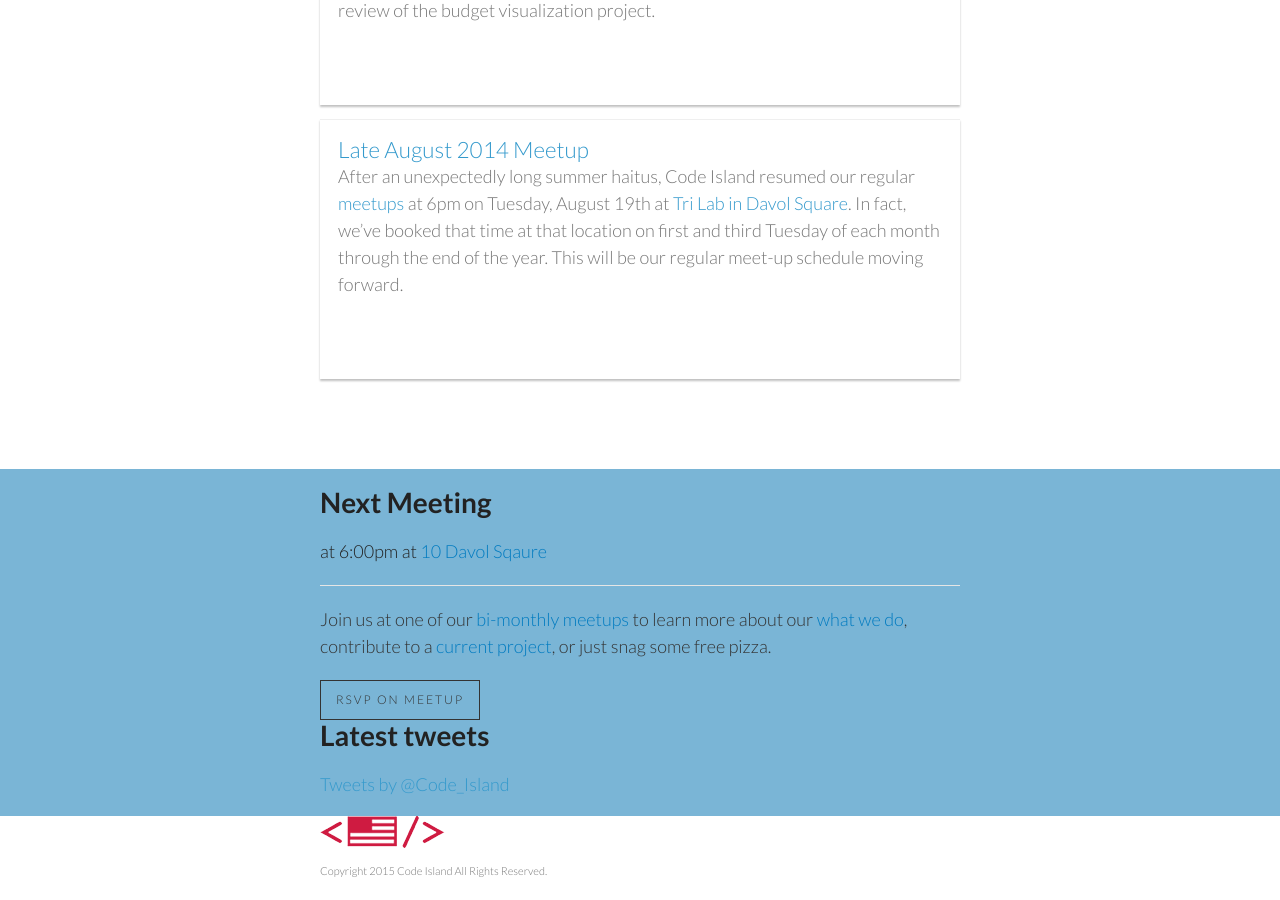
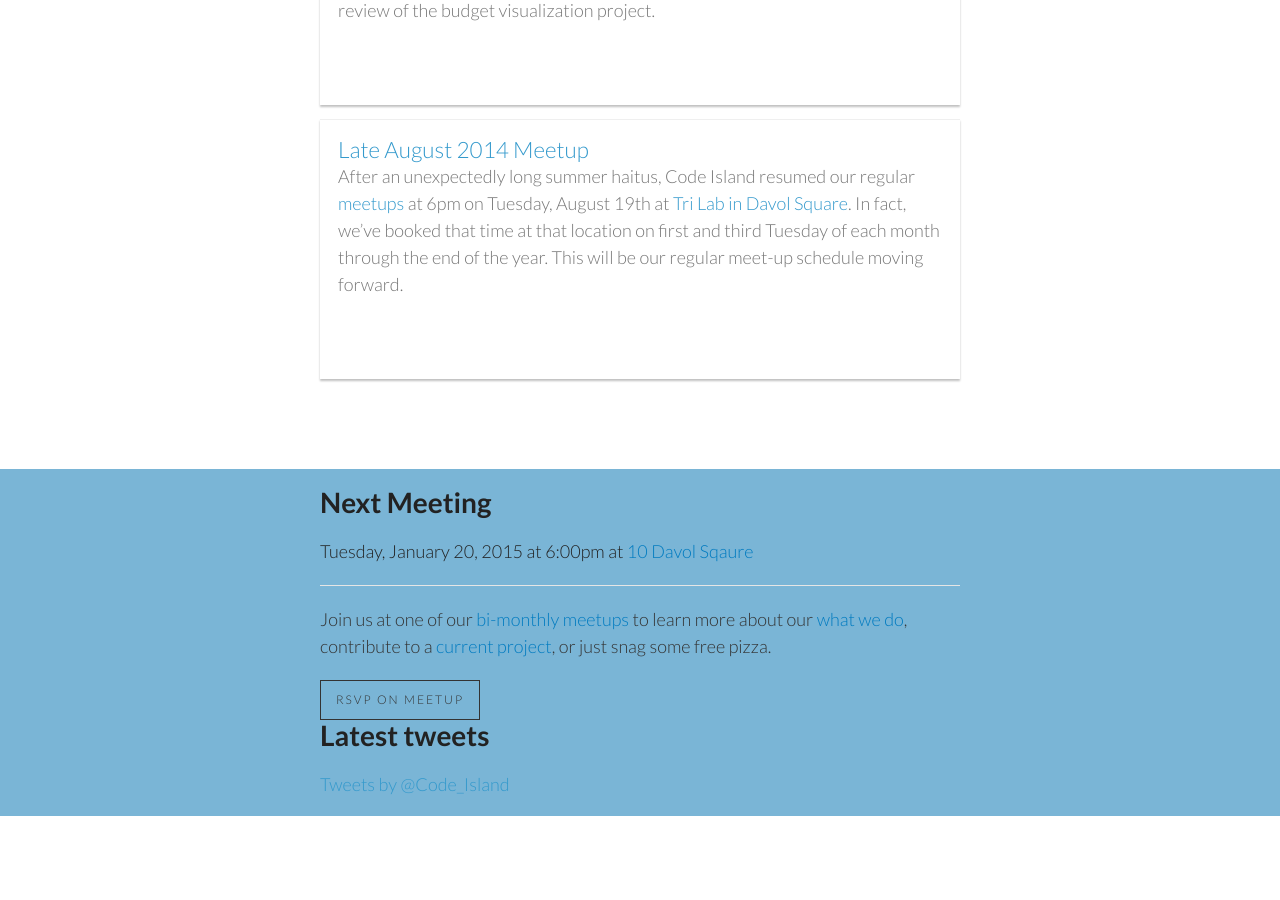
Before and after one commit to codeisland/codeisland.github.io, a Jekyll site: the page built from index.html, in a window 1280 px wide and 900 px high, scrolled down 980 px. Built offline with Jekyll 4.4.1, drawn with Linux system fonts in a browser that asks for light colours; nearby versions of some CDN libraries; comment, search, counter and statistics services are not loaded; after the commit the page ends 1814 px from its top, so only the background shows below that.

Commit message:
Include Foot (scripts)

```diff
--- a/_layouts/home.html
+++ b/_layouts/home.html
@@ -34,8 +34,9 @@
 
     </main>
 
-    {% include footer.html %}
+	<!-- FOOT -->
+	{% include foot.html %}
 
-  </body>
+	</body>
 
 </html>
--- a/_layouts/page.html
+++ b/_layouts/page.html
@@ -19,6 +19,9 @@
 
     {% include footer.html %}
 
+  <!-- FOOT -->
+  {% include foot.html %}
+
   </body>
 
 </html>
--- a/_layouts/post.html
+++ b/_layouts/post.html
@@ -16,6 +16,9 @@
 
     {% include footer.html %}
 
+  <!-- FOOT -->
+  {% include foot.html %}
+
   </body>
 
 </html>
```
